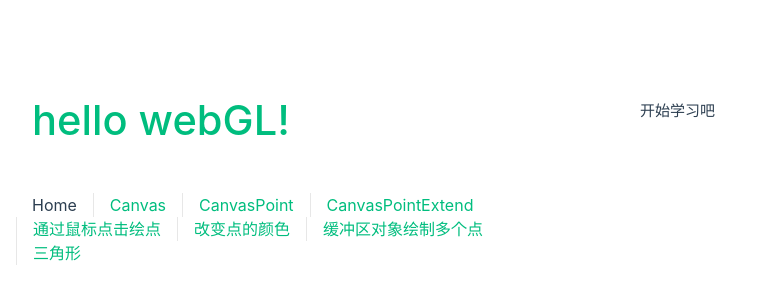
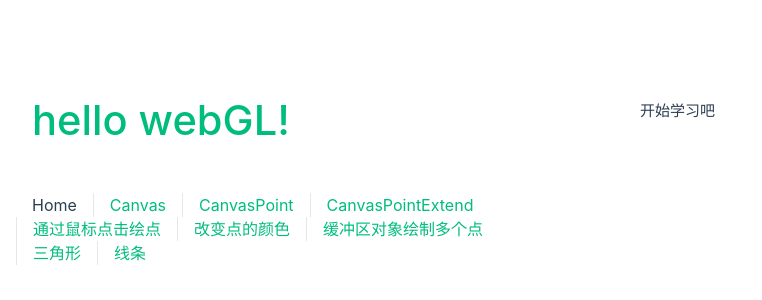
Before and after one commit to Lucialiuxi/data-visualization, a Vue app in the folder canvas1/: page / in a window 1280 px wide. Shown: the part 210-510 px from the top of the page, without its empty margins (0-762 px from the left). Built offline with nearby package versions, Linux system fonts and the light colour scheme.

Commit message:
draw canvas by line

```diff
--- a/canvas1/src/App.vue
+++ b/canvas1/src/App.vue
@@ -16,6 +16,7 @@ import HelloWorld from './components/HelloWorld.vue'
         <RouterLink to="/colored-point">改变点的颜色</RouterLink>
         <RouterLink to="/multi-point">缓冲区对象绘制多个点</RouterLink>
         <RouterLink to="/hello-triangle">三角形</RouterLink>
+        <RouterLink to="/hello-line-strip">线条</RouterLink>
       </nav>
     </div>
   </header>
--- a/canvas1/src/router/index.ts
+++ b/canvas1/src/router/index.ts
@@ -44,6 +44,11 @@ const router = createRouter({
       name: 'HelloTriangle',
       component: () => import('../views/HelloTriangle.vue')
     },
+    {
+      path: '/hello-Line-strip',
+      name: 'HelloLineStrip',
+      component: () => import('../views/HelloLineStrip.vue')
+    },
   ]
 })
 
```
